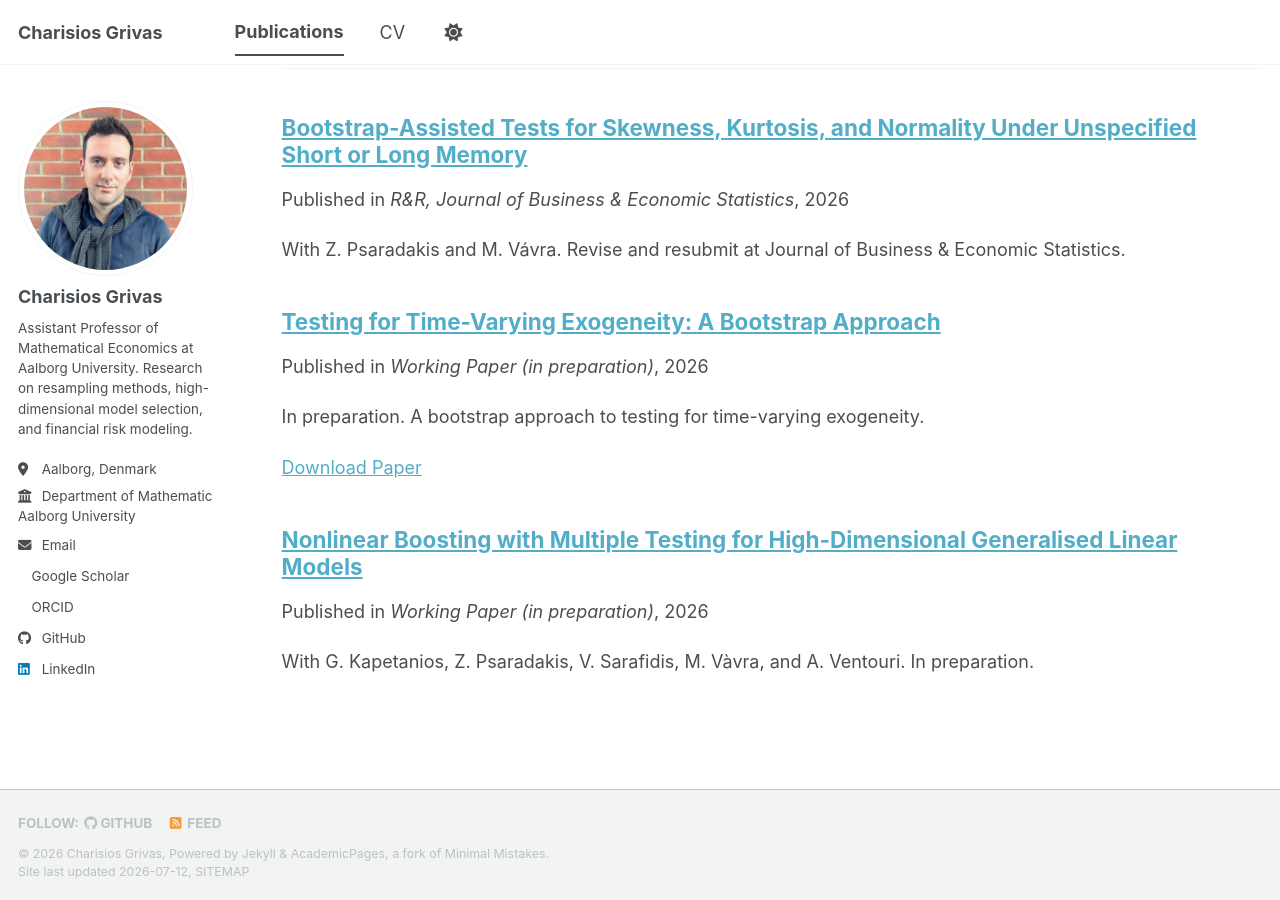
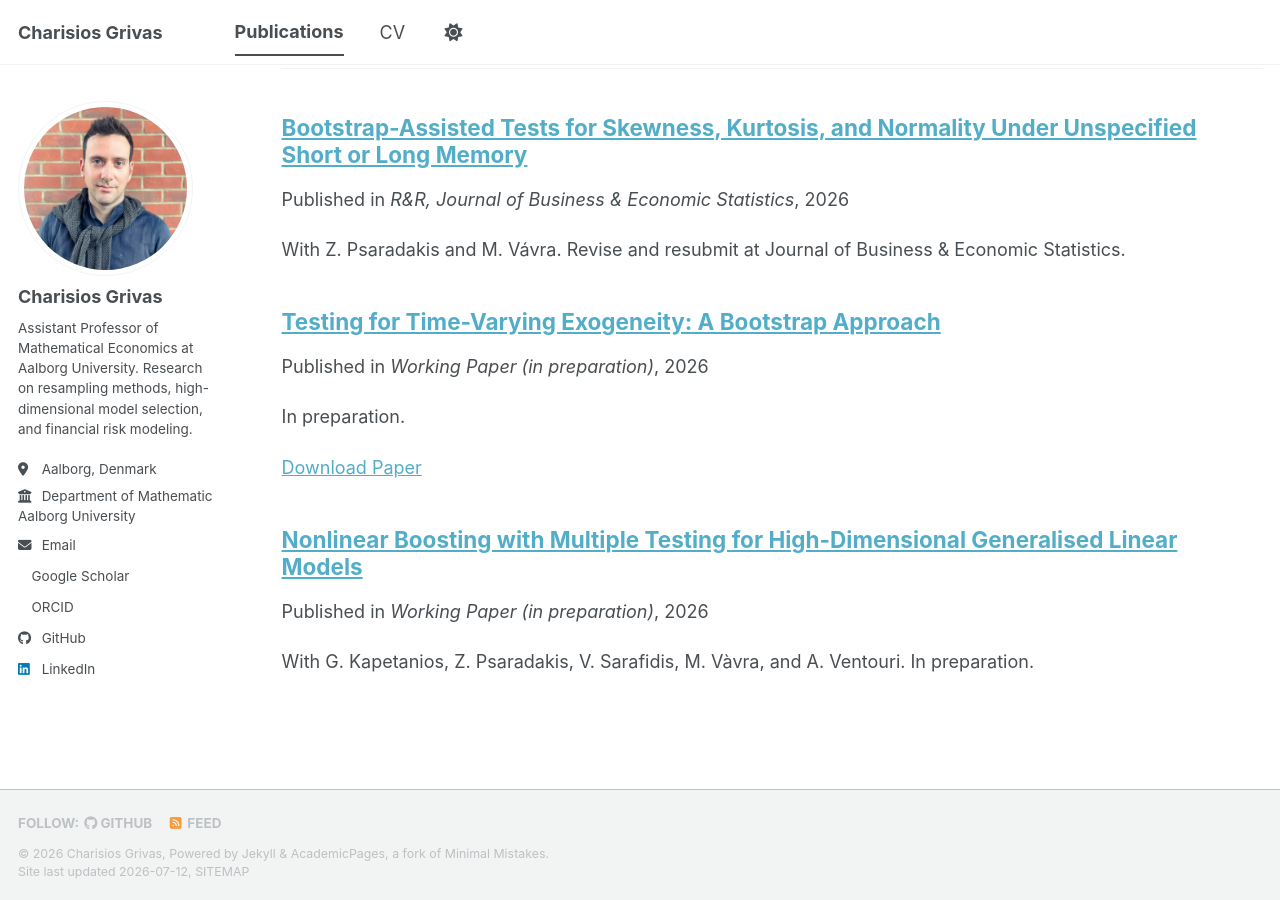
Before and after one commit to chargrivas/chargrivas.github.io, a Jekyll site: the page built from _pages/publications.html, in a window 1280 px wide and 900 px high, scrolled down 964 px. Built offline with Jekyll 4.4.1, drawn with Linux system fonts in a browser that asks for light colours; a style sheet for code colours, icons or effects is not loaded.

Commit message:
Update 2026-01-02-time-varying-exogeneity.md

```diff
--- a/_publications/2026-01-02-time-varying-exogeneity.md
+++ b/_publications/2026-01-02-time-varying-exogeneity.md
@@ -3,7 +3,7 @@ title: "Testing for Time-Varying Exogeneity: A Bootstrap Approach"
 collection: publications
 category: workingpapers
 permalink: /publication/time-varying-exogeneity
-excerpt: 'In preparation. A bootstrap approach to testing for time-varying exogeneity.'
+excerpt: 'In preparation.'
 date: 2026-01-02
 venue: 'Working Paper (in preparation)'
 paperurl: 'https://papers.ssrn.com/sol3/papers.cfm?abstract_id=4595905'
```
